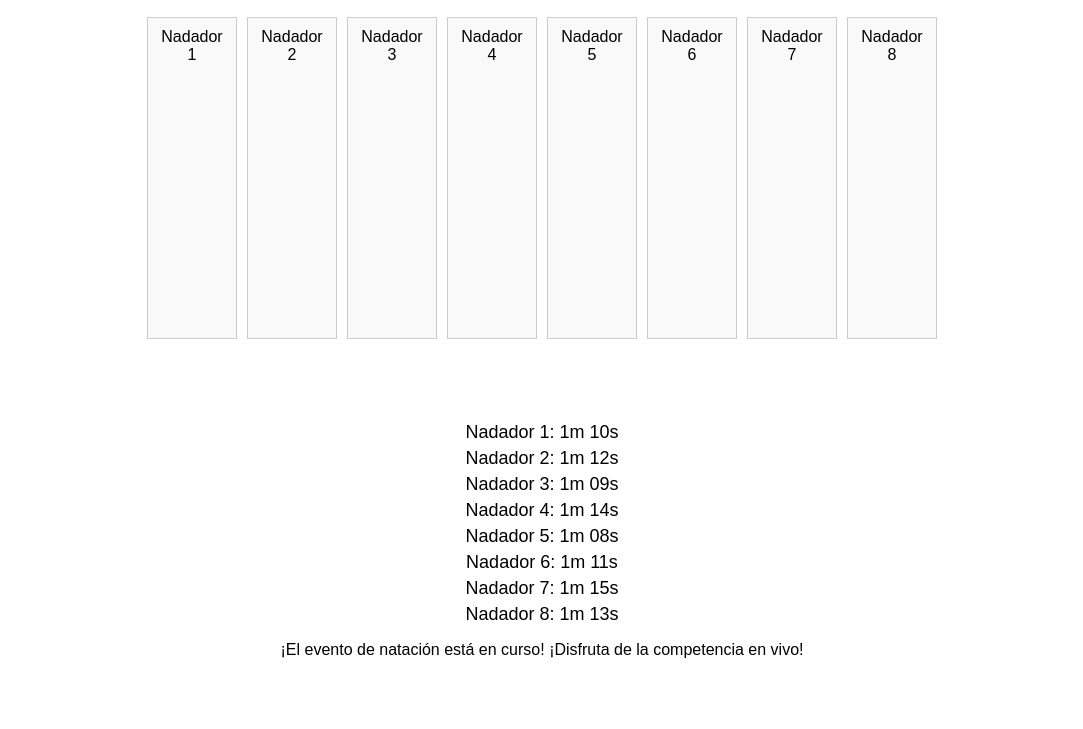
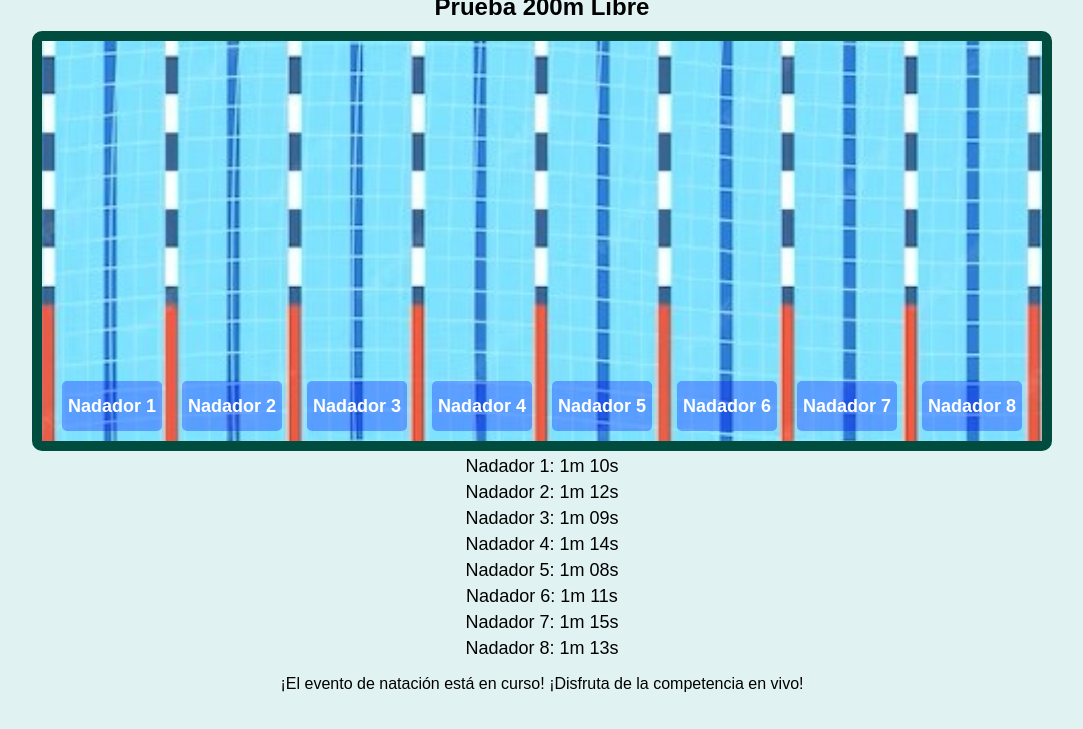
Before and after one commit to WebDeportiva/WebDeportiva, a plain HTML site: page web/html/envivo.html in a window 1280 px wide. Shown: the part 79-808 px from the top of the page, without its empty margins (98-1181 px from the left). Drawn offline with Linux system fonts and the light colour scheme.

Commit message:
colocar foto y ordenar calles en envivo.html

```diff
--- a/web/css/style.css
+++ b/web/css/style.css
@@ -120,60 +120,72 @@ h1 {
 
 /* Estilo para ennvivo.html*/
 .body2 {
-    font-family: Arial, sans-serif;
+    font-family: 'Arial', sans-serif;
+    margin: 0;
+    padding: 0;
+    background-color: #e0f2f1; /* Color de fondo que evoca el agua de una piscina */
+
 }
-
 .evento {
     text-align: center;
     padding: 20px;
 }
 
 .titulo {
+    font-size: 36px;
+    font-weight: bold;
+    margin-bottom: 10px;
+}
+
+.prueba {
     font-size: 24px;
     font-weight: bold;
     margin-bottom: 10px;
 }
 
 .piscina {
-    display: flex;
-    justify-content: space-between;
-    margin: 0 auto;
-    max-width: 800px;
+    position: relative;
+    width: 1000px;
+    height: 400px;
+    margin: auto;
+    background-image: url('./img/piscina1.jpg');
+    background-size: cover;
+    border: 10px solid #004d40;
+    border-radius: 10px;
 }
 
-
-.piscina {
-    position: relative;
-    width: 800px;
-    height: 400px;
-    margin: auto;
-    background-image: url('piscina.png');
-    background-size: cover;
-    margin-top: 20px; /* Espacio entre la prueba y la piscina */
-}
 .calle {
+    position: absolute;
     width: 100px;
-    height: 300px;
-    border: 1px solid #ccc;
+    height: 50px;
+    background-color: rgba(0, 0, 255, 0.3);
     text-align: center;
-    padding: 10px;
-    background-color: #f9f9f9;
-    margin: 0 5px;
+    line-height: 50px;
+    font-size: 18px;
+    color: #fff;
+    font-weight: bold;
+    border-radius: 5px;
 }
 
-.parciales {
-    text-align: center;
-}
+.calle:nth-child(1) { bottom: 10px; left: 20px; }
+.calle:nth-child(2) { bottom: 10px; left: 140px; }
+.calle:nth-child(3) { bottom: 10px; left: 265px; }
+.calle:nth-child(4) { bottom: 10px; left: 390px; }
+.calle:nth-child(5) { bottom: 10px; left: 510px; }
+.calle:nth-child(6) { bottom: 10px; left: 635px; }
+.calle:nth-child(7) { bottom: 10px; left: 755px; }
+.calle:nth-child(8) { bottom: 10px; left: 880px; }
 
-ul {
+.parciales ul {
     list-style-type: none;
     padding: 0;
 }
 
-li {
+.parciales li {
     font-size: 18px;
     margin: 5px 0;
 }
+
 .tiempo-final {
     font-size: 24px;
     font-weight: bold;
```
Also changed, not shown: web/css/img/piscina.jpg (added), web/css/img/piscina1.jpg (added).
